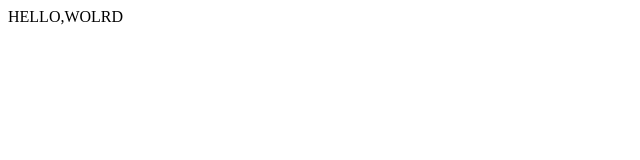
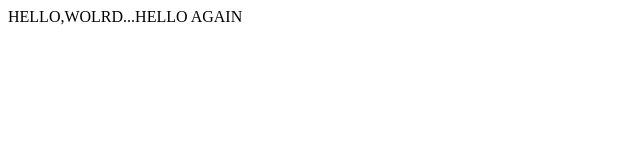
Before and after one commit to Zohait/lecture0, a plain HTML site: page hello.html in a window 1280 px wide. Shown: the whole page, without its empty margins (0-640 px from the left). Drawn offline with Linux system fonts and the light colour scheme.

Commit message:
Update hello.html

```diff
--- a/hello.html
+++ b/hello.html
@@ -6,6 +6,6 @@
     </head>
 
     <BODY>
-    HELLO,WOLRD
+    HELLO,WOLRD...HELLO AGAIN
     </BODY>
 </html>
```
